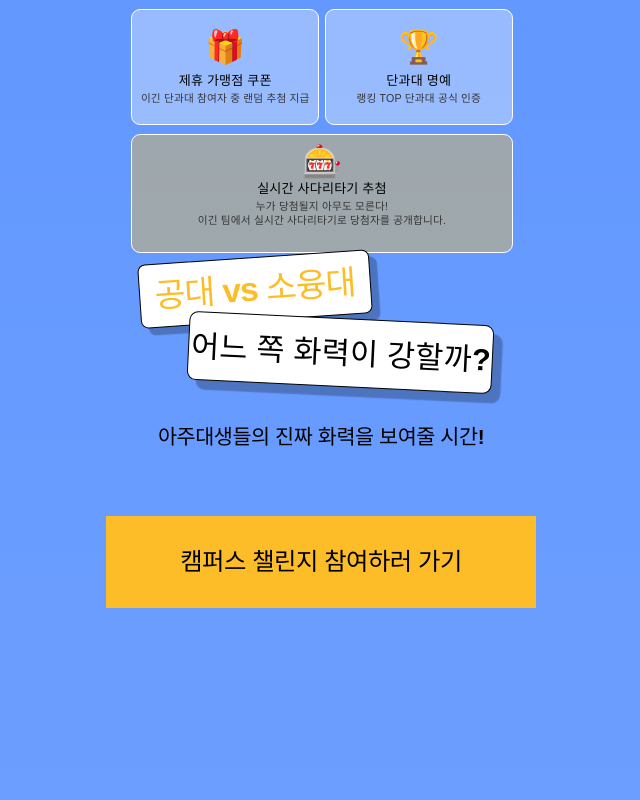
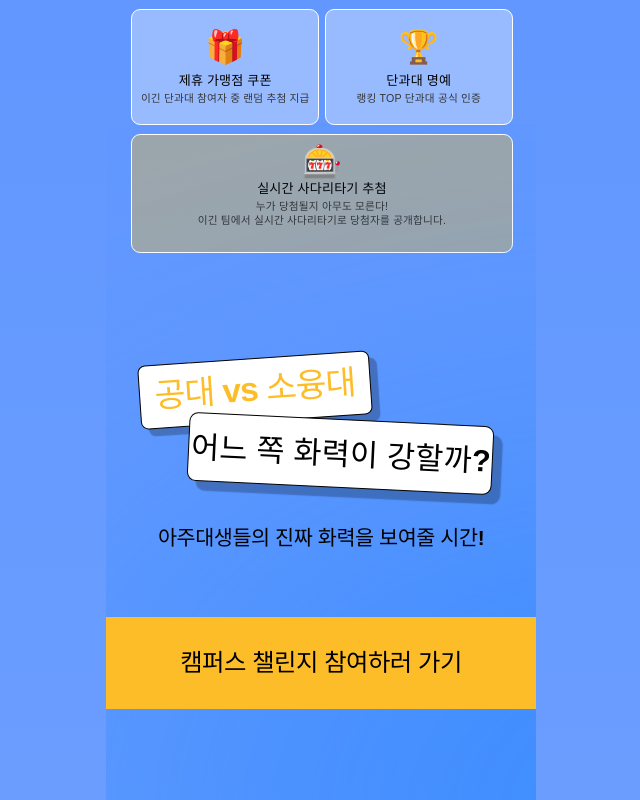
Before and after one commit to RE-CHECK/fe, a React (Vite) app: page /landing in a window 1280 px wide. Shown: the part 2340-3140 px from the top of the page, without its empty margins (319-959 px from the left). Built offline with nearby package versions, Linux system fonts and the light colour scheme.

Commit message:
:art:design: 에셋 적용

```diff
--- a/src/pages/Landing.css
+++ b/src/pages/Landing.css
@@ -8,11 +8,11 @@
   position: relative;
   width: 100%;
   max-width: 430px;
-  height: 685.53cqw;
+  min-height: 708.92cqw;
   margin: 0 auto;
   container-type: inline-size;
   background: linear-gradient(to bottom, #4585ff, #b2cbff);
-  overflow-y: auto;
+  overflow: hidden;
 }
 
 /* ── shared helpers ── */
@@ -578,6 +578,26 @@
 }
 
 /* ── CTA SECTION ── */
+
+/* Background ellipse (Ellipse 180) */
+.lp__ellipse180 {
+  position: absolute;
+  left: 3.54cqw;           /* 50/1413 */
+  top: 602.16cqw;          /* 8845/1413 - 23.46 shift */
+  width: 93.42cqw;         /* 1320/1413 */
+  height: 38.50cqw;        /* 544/1413 */
+  pointer-events: none;
+}
+.lp__ellipse180 img {
+  position: absolute;
+  top: -75.93%;
+  right: -31.29%;
+  bottom: -75.93%;
+  left: -31.29%;
+  display: block;
+  max-width: none;
+}
+
 /* Tilted card 1 wrapper + content */
 .lp__cta-wrap-1 {
   position: absolute;
@@ -585,7 +605,7 @@
   align-items: center;
   justify-content: center;
   left: 7.50cqw;          /* 106/1413 */
-  top: 602.48cqw;
+  top: 625.94cqw;
   width: 54.46cqw;        /* 769.508/1413 */
   height: 18.08cqw;       /* 255.396/1413 */
 }
@@ -622,7 +642,7 @@
   align-items: center;
   justify-content: center;
   left: 19.02cqw;         /* 268.79/1413 */
-  top: 616.70cqw;         /* 9045.39/1413 - 23.46 */
+  top: 640.16cqw;         /* 9045.39/1413 */
   width: 71.04cqw;        /* 1003.762/1413 */
   height: 18.99cqw;       /* 268.415/1413 */
 }
@@ -656,7 +676,7 @@
 .lp__cta-intro {
   position: absolute;
   left: 50%;
-  top: 644.70cqw;         /* 9441/1413 - 23.46 */
+  top: 668.16cqw;         /* 9441/1413 */
   transform: translateX(-50%);
   margin: 0;
   font-family: 'Pretendard', 'Apple SD Gothic Neo', sans-serif;
@@ -673,7 +693,7 @@
 .lp__cta-bar {
   position: absolute;
   left: 0;
-  top: 664.15cqw;         /* 9716/1413 - 23.46 */
+  top: 687.61cqw;         /* 9716/1413 */
   width: 100%;
   height: 21.38cqw;       /* 302/1413 */
   background: #fdbd28;
@@ -683,7 +703,7 @@
 .lp__cta-btn {
   position: absolute;
   left: 50%;
-  top: 673.64cqw;         /* 9850/1413 - 23.46 */
+  top: 697.10cqw;         /* 9850/1413 */
   transform: translateX(-50%);
   background: none;
   border: none;
--- a/src/pages/Landing.jsx
+++ b/src/pages/Landing.jsx
@@ -5,6 +5,7 @@ import imgCardLogo   from '../assets/landing/image 33.svg'
 import imgWeek1Circ  from '../assets/landing/Ellipse 241.svg'
 import imgWeek2Circ  from '../assets/landing/Ellipse 242.svg'
 import imgWeek3Circ  from '../assets/landing/Ellipse 243.svg'
+import imgEllipse180 from '../assets/landing/Ellipse 180.svg'
 
 export default function Landing() {
   const navigate = useNavigate()
@@ -171,6 +172,10 @@ export default function Landing() {
       </div>
 
       {/* ── CTA SECTION ── */}
+      <div className="lp__ellipse180">
+        <img src={imgEllipse180} alt="" />
+      </div>
+
       <div className="lp__cta-wrap-1">
         <div className="lp__cta-card-1" />
         <p className="lp__cta-hl-1">공대 vs 소융대</p>
```
Also changed, not shown: src/assets/landing/Ellipse 180.svg (added).
